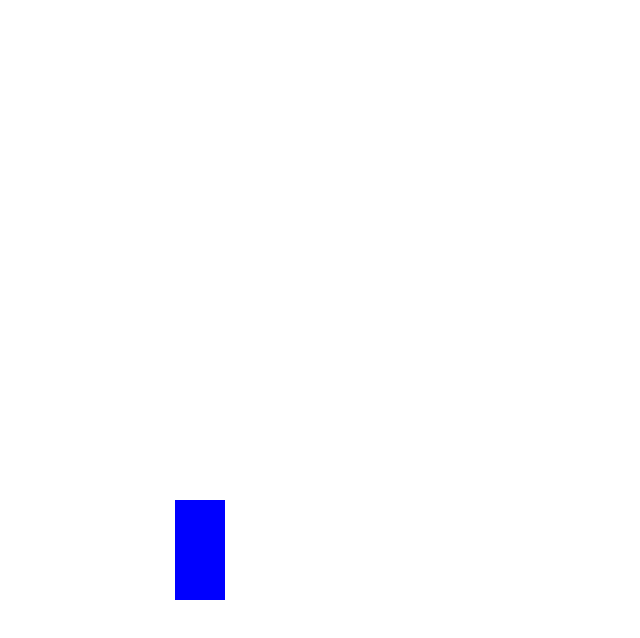
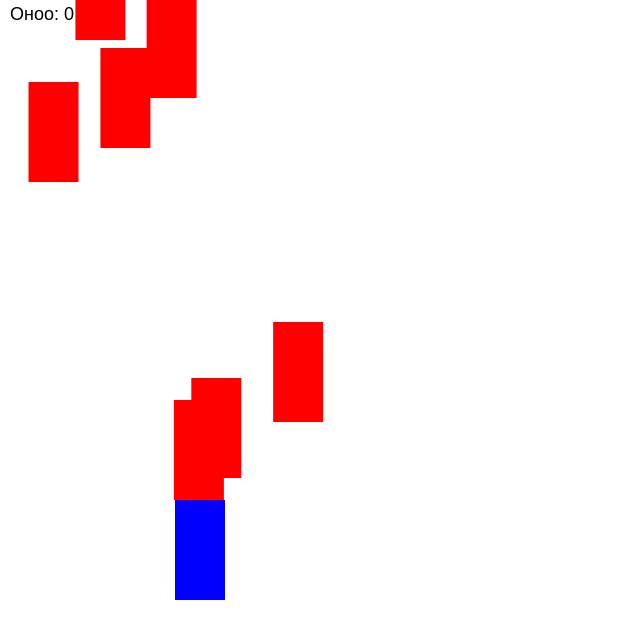
Before and after one commit to amaraa-11/game, a plain HTML site: page index.html in a window 1280 px wide. Shown: the whole page, without its empty margins (0-640 px from the left). Drawn offline with Linux system fonts and the light colour scheme.

Commit message:
game tugsgul

```diff
--- a/game.js
+++ b/game.js
@@ -1,7 +1,7 @@
-const canvas = document.getElementById('gameCanvas');
-const ctx = canvas.getContext('2d');
+const canvas = document.getElementById("gameCanvas");
+const ctx = canvas.getContext("2d");
 
-// Тоглоомын дэлгэцийн хэмжээ
+// Тоглоомын хэмжээсүүд
 canvas.width = 400;
 canvas.height = 600;
 
@@ -20,37 +20,42 @@ const obstacleWidth = 50;
 const obstacleHeight = 100;
 let gameSpeed = 2;
 let score = 0;
+let isGameOver = false;
 
-// Үндсэн функцууд
+// Машин зурах
 function drawCar() {
-  ctx.fillStyle = 'blue';
+  ctx.fillStyle = "blue";
   ctx.fillRect(car.x, car.y, car.width, car.height);
 }
 
+// Саад зурах
 function drawObstacles() {
-  ctx.fillStyle = 'red';
-  obstacles.forEach(obstacle => {
+  ctx.fillStyle = "red";
+  obstacles.forEach((obstacle) => {
     ctx.fillRect(obstacle.x, obstacle.y, obstacleWidth, obstacleHeight);
   });
 }
 
+// Саад хөдөлгөх
 function moveObstacles() {
-  obstacles.forEach(obstacle => {
+  obstacles.forEach((obstacle) => {
     obstacle.y += gameSpeed;
   });
 
-  // Саад хэт доошилсон бол устгах
+  // Хэт доошилсон саадыг устгах
   if (obstacles.length > 0 && obstacles[0].y > canvas.height) {
     obstacles.shift();
     score++;
   }
 }
 
+// Саад нэмэх
 function addObstacle() {
   const xPosition = Math.random() * (canvas.width - obstacleWidth);
   obstacles.push({ x: xPosition, y: -obstacleHeight });
 }
 
+// Мөргөлдөөнийг шалгах
 function detectCollision() {
   for (let i = 0; i < obstacles.length; i++) {
     const obstacle = obstacles[i];
@@ -60,42 +65,51 @@ function detectCollision() {
       car.y < obstacle.y + obstacleHeight &&
       car.y + car.height > obstacle.y
     ) {
-      return true; // Мөргөлдөх үед
+      return true; // Мөргөлдсөн
     }
   }
   return false;
 }
 
+// Тоглоом шинэчлэх
 function updateGame() {
   ctx.clearRect(0, 0, canvas.width, canvas.height);
-
   drawCar();
   drawObstacles();
   moveObstacles();
 
+  // Мөргөлдөх эсэхийг шалгах
   if (detectCollision()) {
+    isGameOver = true;
     alert(`Тоглоом дууслаа! Оноо: ${score}`);
     document.location.reload();
   }
 
-  requestAnimationFrame(updateGame);
+  // Оноо харуулах
+  ctx.fillStyle = "black";
+  ctx.font = "18px Arial";
+  ctx.fillText(`Оноо: ${score}`, 10, 20);
 }
 
+// Тоглоомын давталт
 function gameLoop() {
   if (Math.random() < 0.02) {
     addObstacle();
   }
   updateGame();
+  if (!isGameOver) {
+    requestAnimationFrame(gameLoop);
+  }
 }
 
-// Товч даралтын удирдлага
-document.addEventListener('keydown', (event) => {
-  if (event.key === 'ArrowLeft' && car.x > 0) {
+// Товч даралт
+document.addEventListener("keydown", (event) => {
+  if (event.key === "ArrowLeft" && car.x > 0) {
     car.x -= car.speed;
-  } else if (event.key === 'ArrowRight' && car.x + car.width < canvas.width) {
+  } else if (event.key === "ArrowRight" && car.x + car.width < canvas.width) {
     car.x += car.speed;
   }
 });
 
-// Тоглоомыг эхлүүлэх
+// Тоглоом эхлүүлэх
 gameLoop();
--- a/index.html
+++ b/index.html
@@ -3,7 +3,7 @@
 <head>
   <meta charset="UTF-8">
   <meta name="viewport" content="width=device-width, initial-scale=1.0">
-  <title>Машинтай тоглоом</title>
+  <title>Game</title>
   <style>
     body {
       margin: 0;
```
